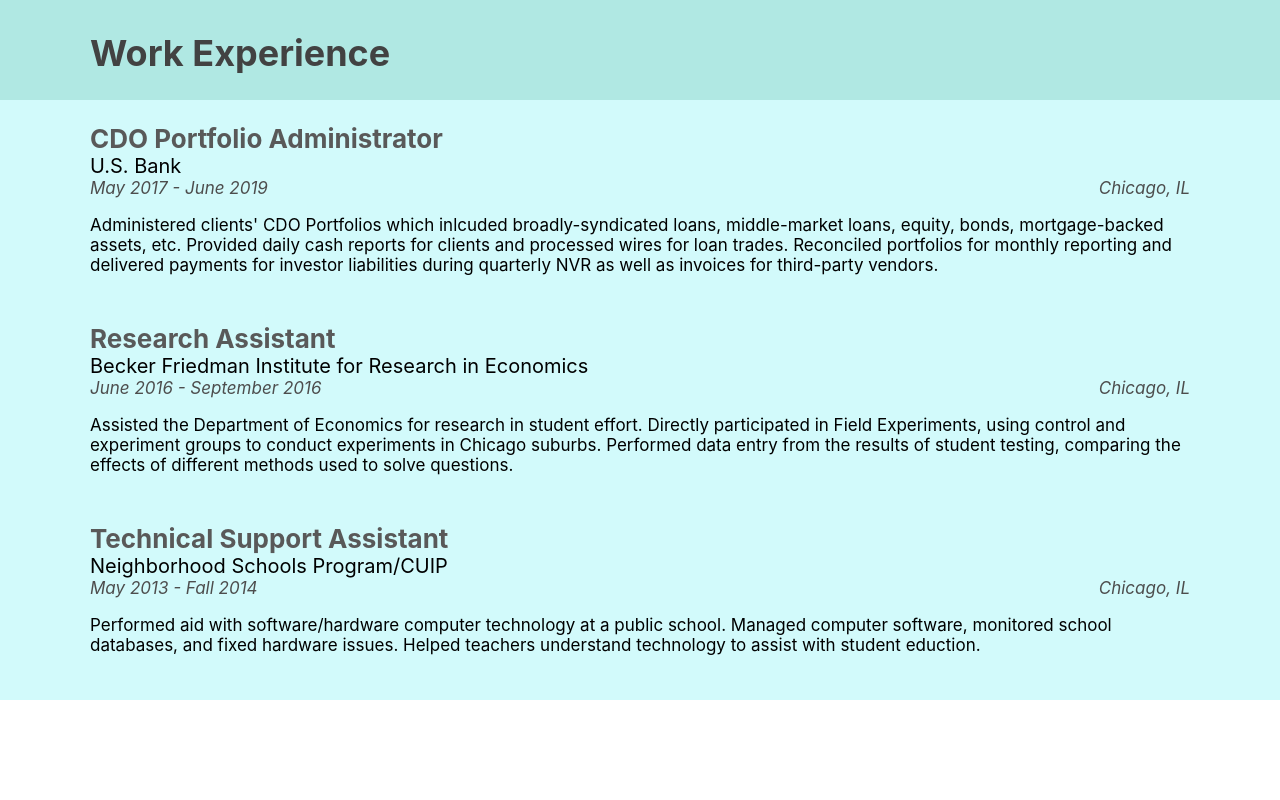
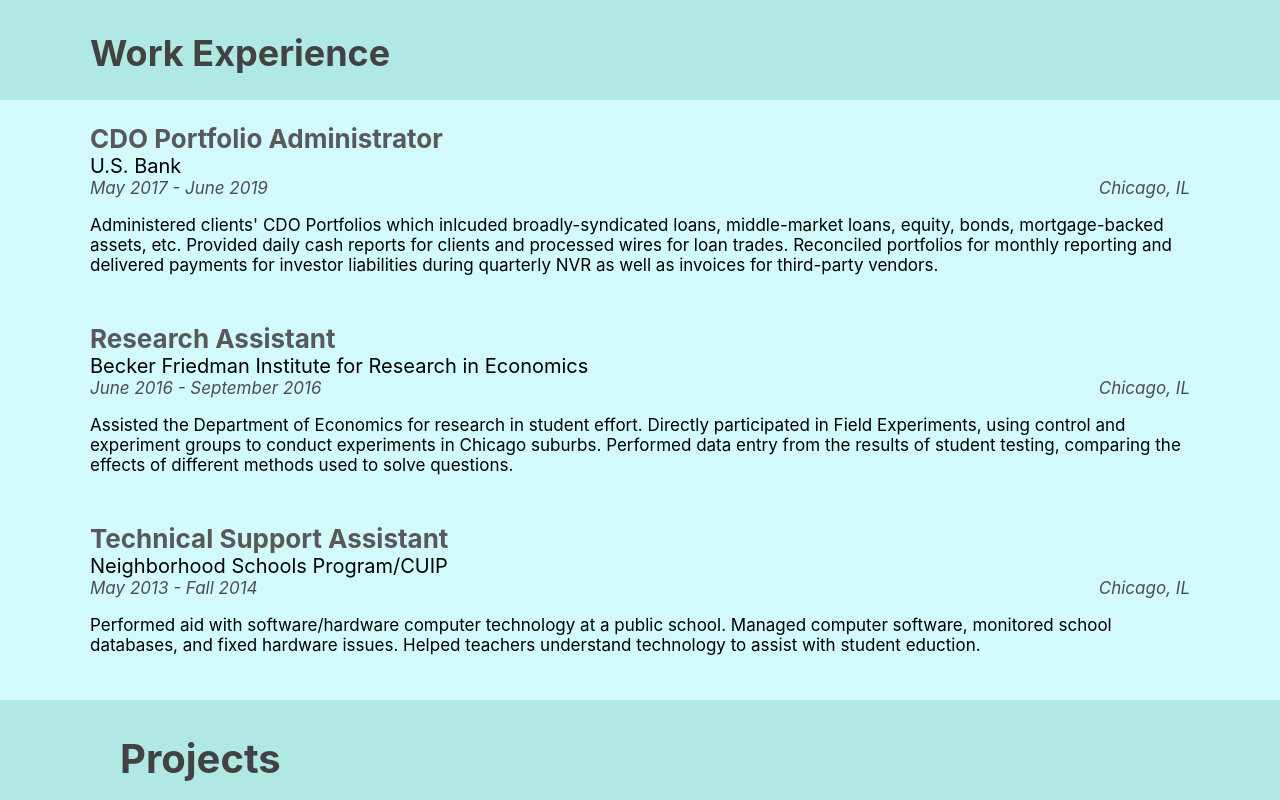
Before and after one commit to elanderos318/portfolio-website, a React (Create React App) app: page / in a window 1280 px wide. Shown: the part 620-1420 px from the top of the page. Before the commit the page ends 1320 px from the top, so only its background shows below. Built offline with nearby package versions, Linux system fonts and the light colour scheme.

Commit message:
Added project header and beginning css

```diff
--- a/src/App.css
+++ b/src/App.css
@@ -700,6 +700,21 @@ a {
 **********************************************************************
 **********************************************************************
 **********************************************************************
+**********************************************************************
+**********************************************************************
+**********************************************************************
+**********************************************************************
+**********************************************************************
+**********************************************************************
+**********************************************************************
+**********************************************************************
+**********************************************************************
+**********************************************************************
+**********************************************************************
+**********************************************************************
+**********************************************************************
+**********************************************************************
+**********************************************************************
 ******************** Work Body Begin *****************************8 */
 
 .work-container {
@@ -1162,3 +1177,96 @@ a {
     font-size: 14px;
   }
 }
+
+/* ************************************************************
+***************************************************************
+***************************************************************
+***************************************************************
+***************************************************************
+***************************************************************
+***************************************************************
+***************************************************************
+***************************************************************
+***************************************************************
+***************************************************************
+***************************************************************
+***************************************************************
+***************************************************************
+***************************************************************
+***************************************************************
+***************************************************************
+*********************   Project Body Begin ************** ** */
+
+.project-header-container {
+  height: 100px;
+  width: 100%;
+  background-color: hsl(175deg, 55%, 80%);
+  position: relative;
+}
+
+.project-header {
+  padding-left: 120px;
+  padding-top: 7px;
+  font-size: 20px;
+  color: hsl(100deg, 0%, 26%);
+}
+
+
+
+
+/* ************************************************************
+***************************************************************
+***************************************************************
+***************************************************************
+***************************************************************
+***************************************************************
+***************************************************************
+***************************************************************
+***************************************************************
+***************************************************************
+***************************************************************
+***************************************************************
+***************************************************************
+***************************************************************
+***************************************************************
+***************************************************************
+***************************************************************
+***************************************************************
+***************************************************************
+***************************************************************
+***************************************************************
+***************************************************************
+***************************************************************
+***************************************************************
+***************************************************************
+***************************************************************
+***************************************************************
+***************  Project Media Begin ********************* */
+
+@media (max-width: 1750px) and (min-width: 1476px) {
+
+}
+
+@media (max-width: 1475px) and (min-width: 1250px) {
+
+}
+
+@media (max-width: 1249px) and (min-width: 1000px) {
+
+}
+
+@media (max-width: 999px) and (min-width: 775px) {
+
+}
+
+@media (max-width: 774px) and (min-width: 690px) {
+
+}
+
+@media (max-width: 689px) and (min-width: 600px) {
+
+}
+
+@media (max-width: 599px) and (min-width: 0px) {
+
+}
--- a/src/App.js
+++ b/src/App.js
@@ -150,6 +150,12 @@ class App extends React.Component {
 
         <Work />
 
+        <div className = "project-header-container">
+          <div className="project-header">
+            <h1 className="project-title">Projects</h1>
+          </div>
+        </div>
+
       </div>
 
 
```
